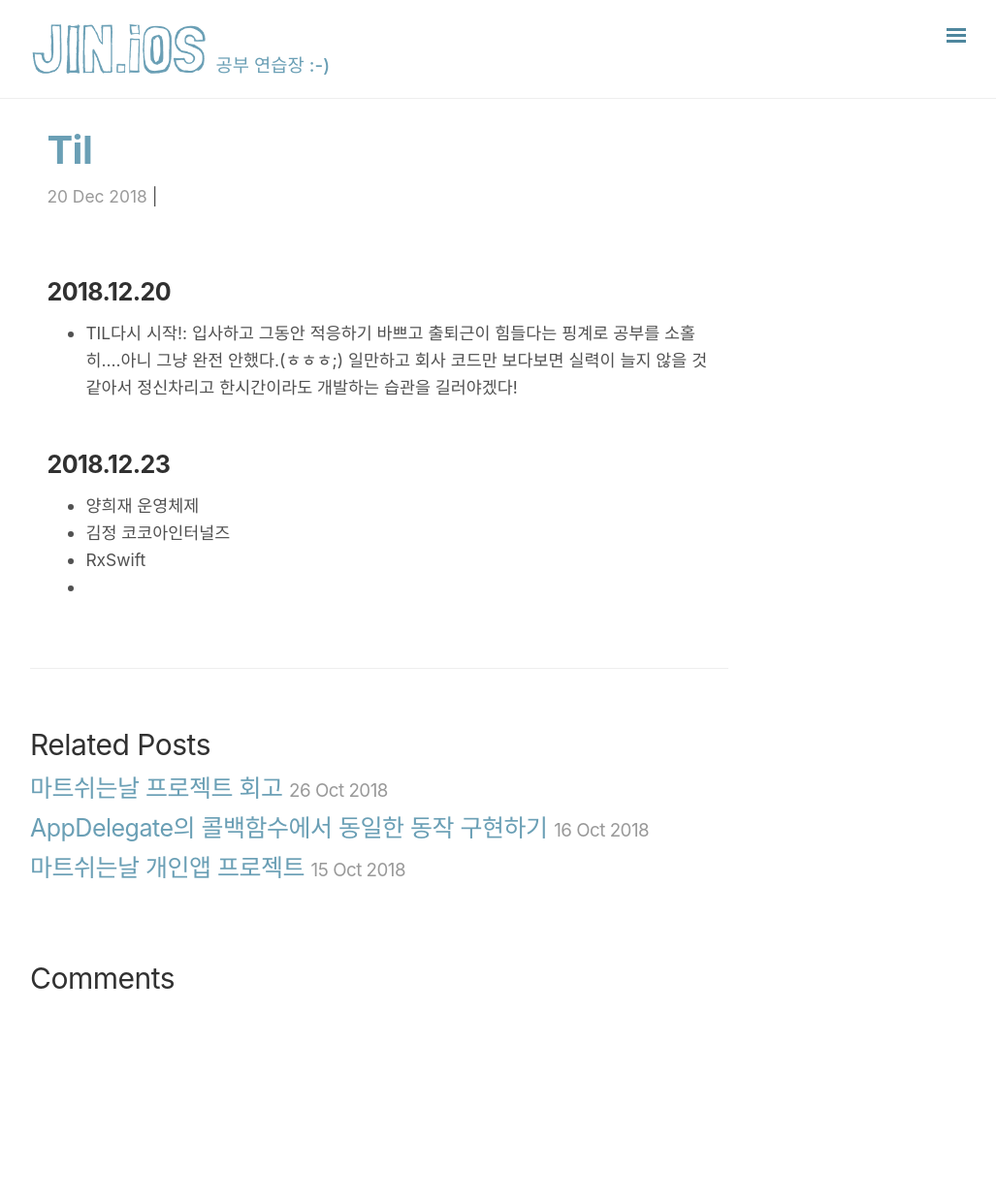
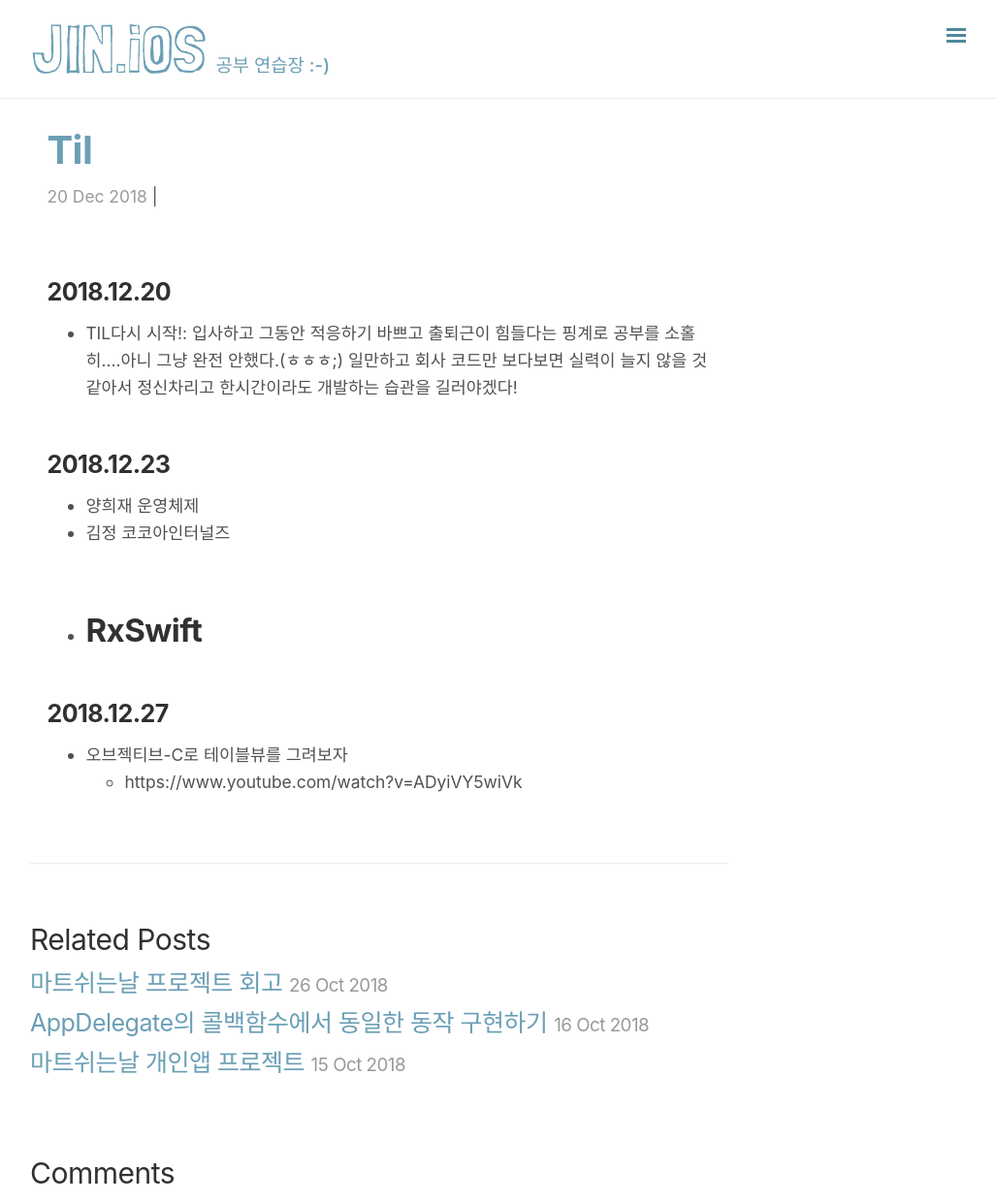
Before and after one commit to jinios/jinios.github.io, a Jekyll site: the page built from _posts/TIL/2018-12-20-TIL.md, in a window 1280 px wide and 1240 px high. Shown: the whole window at 97% size, without its empty margins (249-1276 px from the left). Built offline with Jekyll 4.4.1, drawn with Linux system fonts in a browser that asks for light colours; nearby versions of some CDN libraries; our own code applies the rules of GitHub Pages for plain Markdown files; comment, search, counter and statistics services are not loaded.

Commit message:
Update post

```diff
--- a/_posts/TIL/2018-12-20-TIL.md
+++ b/_posts/TIL/2018-12-20-TIL.md
@@ -6,3 +6,7 @@
 - 김정 코코아인터널즈
 - RxSwift
 -
+
+### 2018.12.27
+- 오브젝티브-C로 테이블뷰를 그려보자
+  - https://www.youtube.com/watch?v=ADyiVY5wiVk
```
